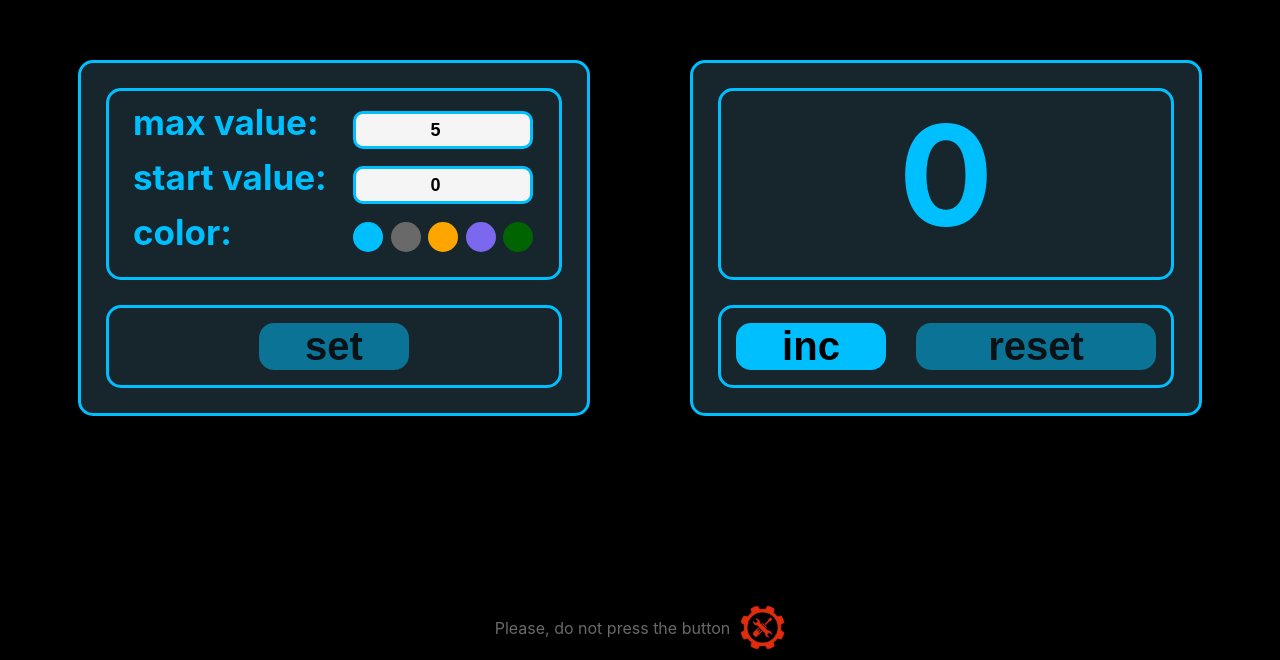
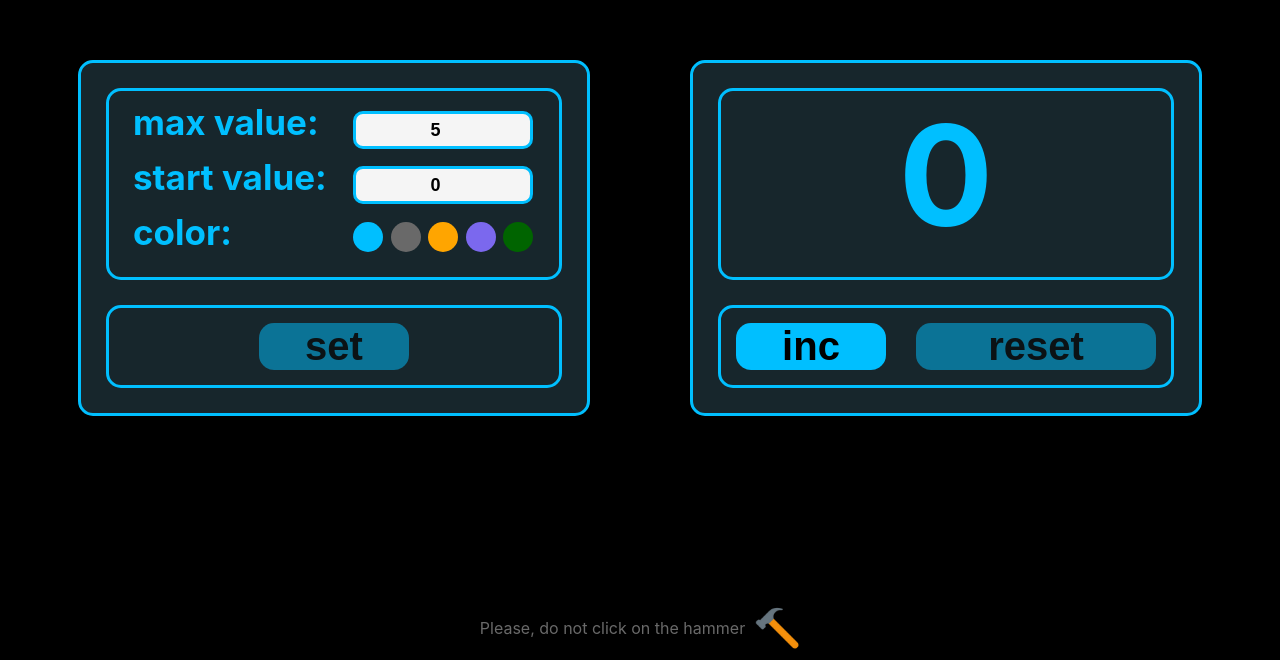
Before and after one commit to Freiii21/exam-monday, a React (Create React App) app: page / in a window 1280 px wide. Shown: the part 140-800 px from the top of the page. Built offline with nearby package versions, Linux system fonts and the light colour scheme.

Commit message:
#42 joke about broken app_3

```diff
--- a/src/App.tsx
+++ b/src/App.tsx
@@ -14,7 +14,7 @@ import {
 import {AppRootStateType} from './redux/store';
 import cs from './components/common/colorScheme.module.css'
 import brokenApp from './components/assets/brokenApp.png'
-import brokeImg from './components/assets/brokeImg.png'
+import brokeImg from './components/assets/hammer.png'
 import fixImg from './components/assets/fixImg.png'
 import success from './components/assets/success.png'
 
@@ -88,8 +88,8 @@ function App() {
                     <>
                     {colorScheme === "" ?
                         <>
-                            <span>Please, do not press the button</span>
-                            <img src={brokeImg} alt="" onClick={()=>onBroken(!isBroken)}/>
+                            <span>Please, do not click on the hammer</span>
+                            <img src={brokeImg} alt="" onClick={()=>onBroken(true)}/>
                         </>
                         :
                         <>
@@ -101,7 +101,7 @@ function App() {
                     :
                     <>
                         <span>Oh, I told you... Fix it?</span>
-                        <img src={fixImg} alt="" onClick={()=>onBroken(!isBroken)}/>
+                        <img src={fixImg} alt="" onClick={()=>onBroken(false)}/>
                     </>
                 }
 
```
Also changed, not shown: src/components/assets/brokeImg.png (deleted), src/components/assets/hammer.png (added).
